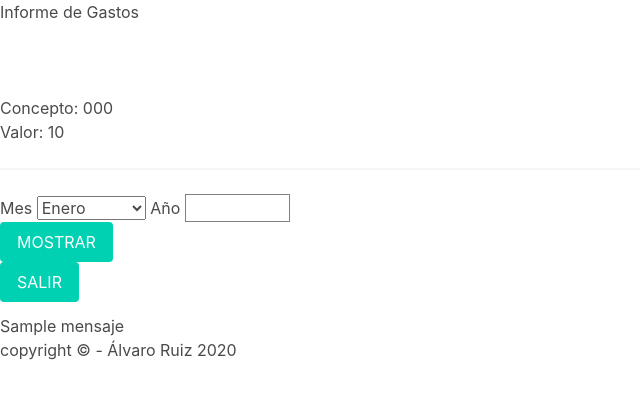
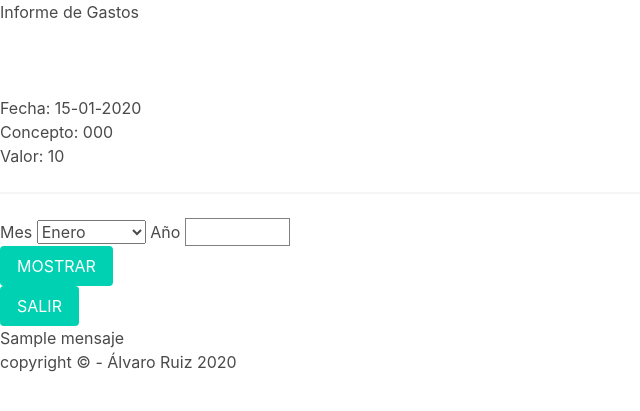
Before and after one commit to sosan/testing, a Flask app: template src/templates/informe.html in a window 1280 px wide. Shown: the top 411 px of the page, without its empty margins (0-640 px from the left). Run offline with Flask 2, Linux system fonts and the light colour scheme; the template is opened without the code that fills it: most values are stand-ins (such as "Sample title", 1, 10 or a date in 2020); some libraries are stand-ins or nearby versions.

Commit message:
corregido, muestra fecha en el html informe y muestra ultimo dia del mes

```diff
--- a/src/main.py
+++ b/src/main.py
@@ -1,3 +1,4 @@
+
 from flask import Flask
 from flask import render_template
 from flask import request
@@ -5,6 +6,7 @@ from flask import redirect
 from flask import url_for
 from flask import session
 from datetime import datetime
+import calendar
 from ModuloMongodb.ManagerMongodb import managermongo
 
 import os
@@ -43,7 +45,6 @@ def gastos():
         print('fecha_convertida :', fecha_convertida)
         print('*' * 50)
 
-
         # provisional-------------
         valor_str = request.form.get('valor')
         # pasado a float para luego poder hacer calculos
@@ -69,16 +70,17 @@ def informe():
         ano_str = request.form.get('anoinfo')
         mesinfo = int(mes_str)
         anoinfo = int(ano_str)
-        diaactual = datetime.utcnow().day
 
         fecha_inicio_informe = datetime(anoinfo, mesinfo, 1)
-        fecha_fin_informe = datetime(anoinfo, mesinfo, diaactual)
+        # calendar.monthrange te devuelve numero de semanas del mes[0] y ultimo dia del mes[1]
+        fecha_fin_informe = datetime(anoinfo, mesinfo, calendar.monthrange(anoinfo, mesinfo)[1])
 
-        print('***** Fechas desde hasta :',fecha_inicio_informe, ' ** ', fecha_fin_informe)
+        print('***** Fechas desde hasta :', fecha_inicio_informe, ' ** ', fecha_fin_informe)
         informes = managermongo.getinforme(
             fecha_inicio_informe, fecha_fin_informe)
 
-        return render_template('informe.html', mensaje=mensaje, informes=informes)
+        return render_template('informe.html', anoactual=datetime.utcnow().year, mesactual=datetime.utcnow().month,
+                               mensaje=mensaje, informes=informes)
     else:
         return render_template('informe.html', anoactual=datetime.utcnow().year, mesactual=datetime.utcnow().month,
                                mensaje=mensaje)
--- a/src/templates/informe.html
+++ b/src/templates/informe.html
@@ -6,6 +6,7 @@
     <div>
     {% if informes %}
         {% for i in range(0, informes|length) %}
+            <p>Fecha: {{ informes[i].fecha.strftime("%d-%m-%Y") }}</p>
             <p>Concepto: {{ informes[i].concepto }}</p>
             <p>Valor: {{ informes[i].valor }}</p>
             <hr>
@@ -46,8 +47,7 @@
             </form>
             <form action="/" method="POST">
               <button class="button is-primary" type="submit">SALIR</button>
-            </div>
-          </form>
+            </form>
         </div>
       <h3>{{ mensaje }}</h3>
     </div>
```
